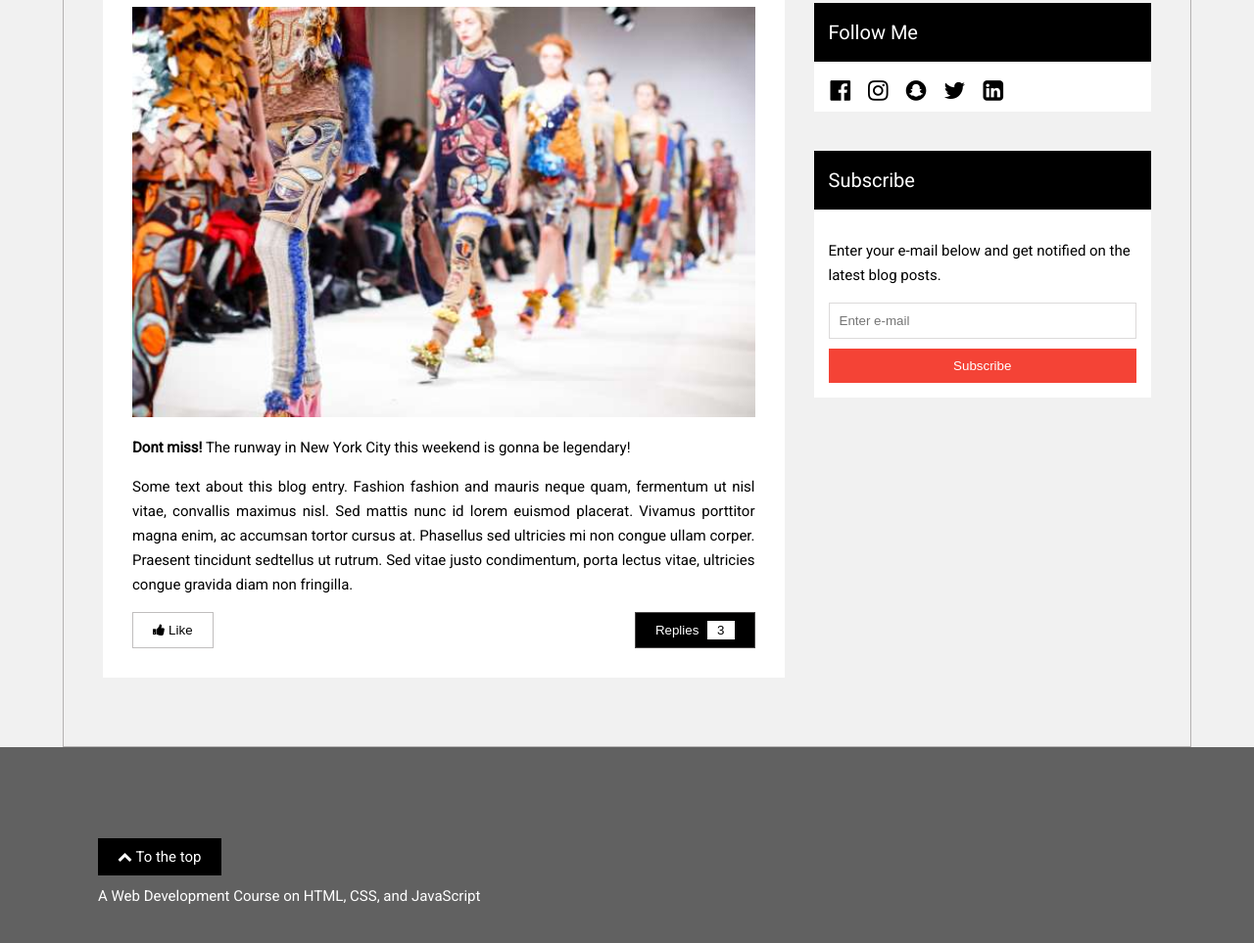
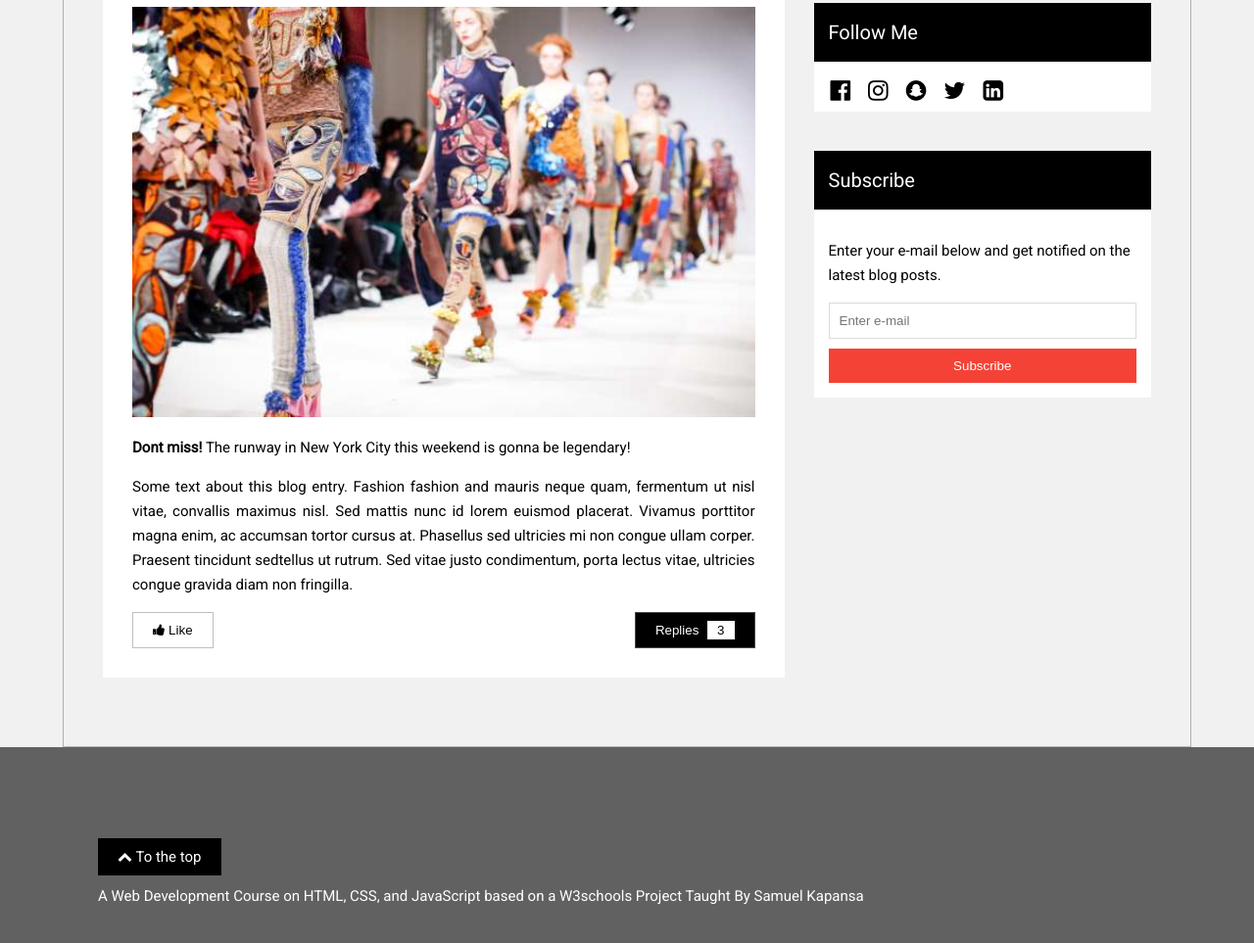
Before and after one commit to kapansa/Responsive-Website---HTML-and-CSS, a plain HTML site: page index.html in a window 1280 px wide. Shown: the part 3269-4232 px from the top of the page at 98% size. Drawn offline with nearby package versions, Linux system fonts and the light colour scheme.

Commit message:
Update Footer

```diff
--- a/index.html
+++ b/index.html
@@ -298,7 +298,7 @@
     </div>
     <footer>
         <a href="#"><i class="fa fa-chevron-up"></i> To the top</a>
-        <p>A Web Development Course on HTML, CSS, and JavaScript</p>
+        <p>A Web Development Course on HTML, CSS, and JavaScript based on a W3schools Project Taught By Samuel Kapansa</p>
     </footer>
     <script type="text/javascript" src="./Complete/js/main.js"></script>
 </body>
```
